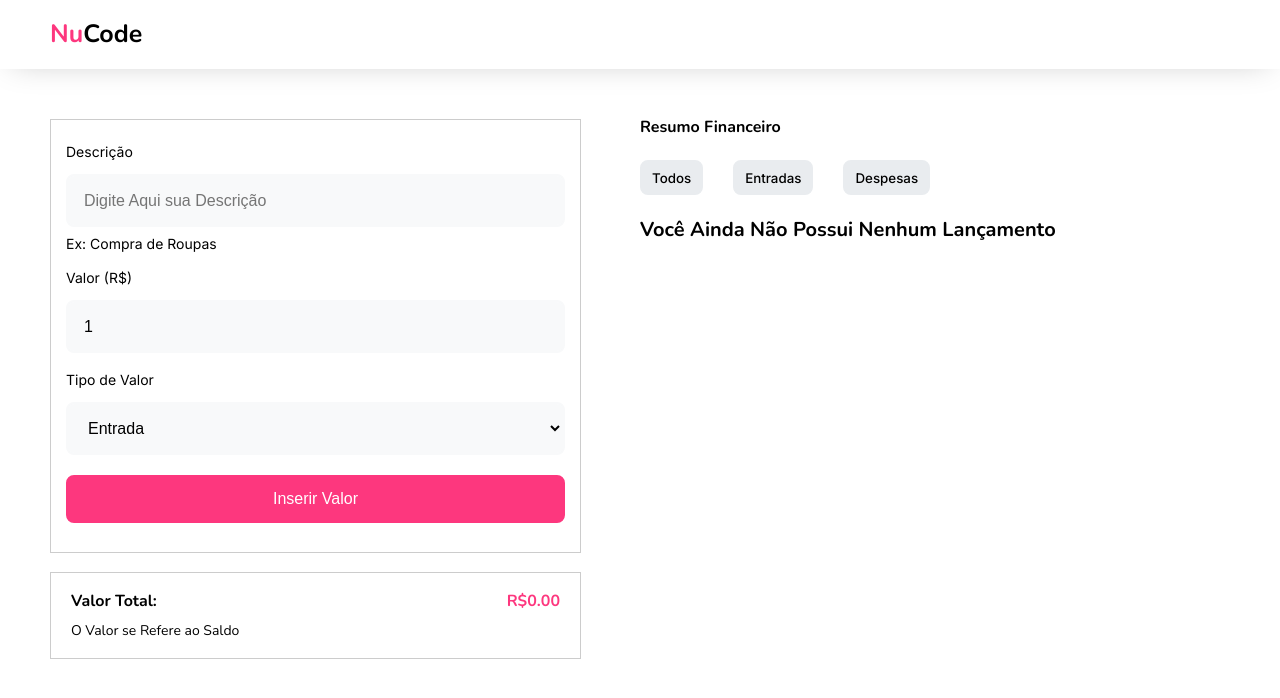
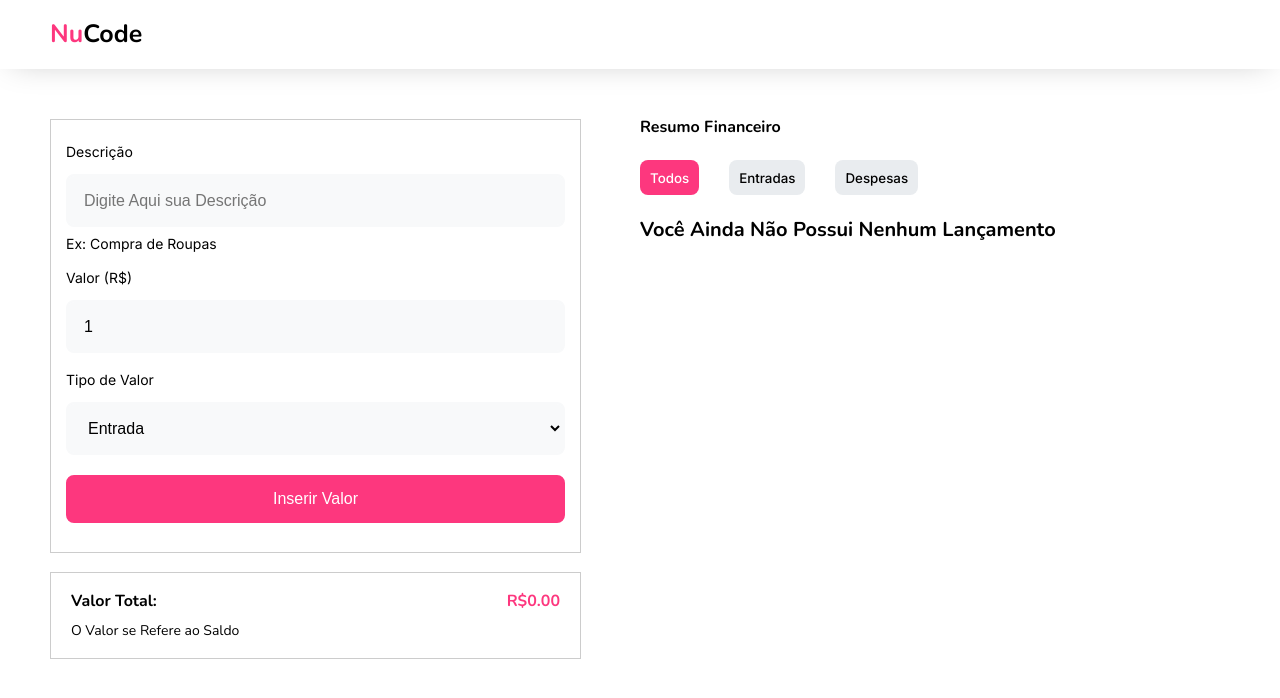
Before and after one commit to mauibuarque/NuCode, a React (Vite) app in the folder nu-code/: page / in a window 1280 px wide. Shown: the top 698 px of the page. Built offline with nearby package versions, Linux system fonts and the light colour scheme.

Commit message:
feat: buttonActivation

```diff
--- a/nu-code/src/components/FinanceCard/style.module.css
+++ b/nu-code/src/components/FinanceCard/style.module.css
@@ -19,8 +19,10 @@
   justify-content: space-between;
   align-items: center;
 
+  font-size: 20px;
+
   p {
-    color: var(--grey-3);
+    color: var(--grey-4);
   }
 }
 
@@ -31,6 +33,8 @@
   align-items: center;
 
   p {
+    font-size: 16px;
+
     color: var(--grey-3);
   }
 
--- a/nu-code/src/components/FinanceList/index.jsx
+++ b/nu-code/src/components/FinanceList/index.jsx
@@ -28,19 +28,31 @@ const FinanceList = ({ setCardList, formatValue }) => {
           <h2>Resumo Financeiro</h2>
           <div className={style.buttons}>
             <button
-              className={style.button}
+              className={
+                filterType === "Todos"
+                  ? `${style.button} ${style.active}`
+                  : style.button
+              }
               onClick={() => filterCards("Todos")}
             >
               Todos
             </button>
             <button
-              className={style.button}
+              className={
+                filterType === "Entrada"
+                  ? `${style.button} ${style.active}`
+                  : style.button
+              }
               onClick={() => filterCards("Entrada")}
             >
               Entradas
             </button>
             <button
-              className={style.button}
+              className={
+                filterType === "Despesa"
+                  ? `${style.button} ${style.active}`
+                  : style.button
+              }
               onClick={() => filterCards("Despesa")}
             >
               Despesas
--- a/nu-code/src/components/FinanceList/style.module.css
+++ b/nu-code/src/components/FinanceList/style.module.css
@@ -28,13 +28,18 @@
 
   background-color: var(--grey-2);
 
-  border: 2px, solid, var(--grey-2);
+  border: none;
   border-radius: 8px;
 
   font-family: var(--font-secundary);
   font-weight: var(--font-weight-medium);
 
   cursor: pointer;
+}
+
+.button.active {
+  background-color: var(--primary-color);
+  color: var(--white);
 }
 
 .cardList {
```
